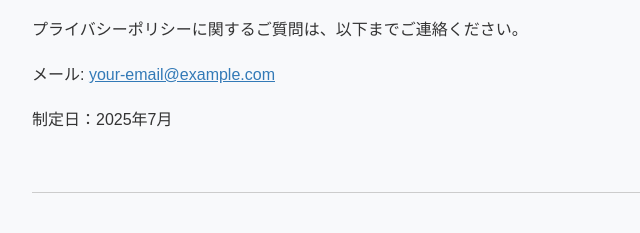
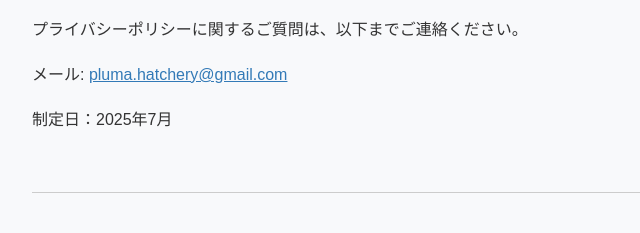
Before and after one commit to PlumaHatchery/cleatalk-info, a plain HTML site: page index.html in a window 1280 px wide. Shown: the part 1554-1787 px from the top of the page, 0-640 px from the left. Drawn offline with Linux system fonts and the light colour scheme.

Commit message:
Update index.html

```diff
--- a/index.html
+++ b/index.html
@@ -94,7 +94,7 @@
 
   <h3>5. お問い合わせ</h3>
   <p>プライバシーポリシーに関するご質問は、以下までご連絡ください。</p>
-  <p>メール: <a href="mailto:your-email@example.com">your-email@example.com</a></p>
+  <p>メール: <a href="mailto:pluma.hatchery@gmail.com">pluma.hatchery@gmail.com</a></p>
 
   <p>制定日：2025年7月</p>
 
```
